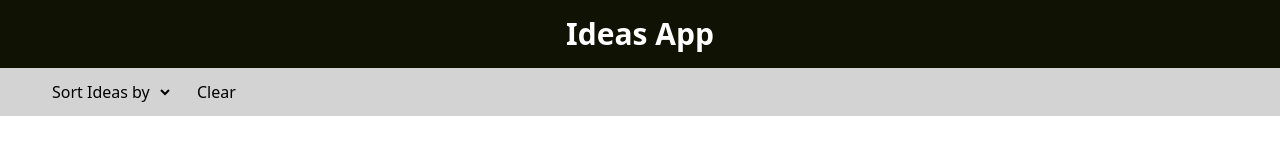
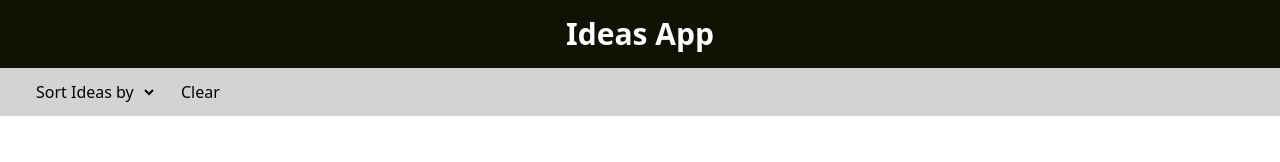
Before and after one commit to GeorgeSomerville1992/scrum-board-duplicate-1992, a React (Vite) app: page / in a window 1280 px wide. Shown: the top 162 px of the page. Built offline with nearby package versions, Linux system fonts and the light colour scheme.

Commit message:
styling minor tweaks

```diff
--- a/src/App.css
+++ b/src/App.css
@@ -10,7 +10,7 @@
   --color-input-text: #b6c2cf;
   --color-input-background: #22272b;
 
-  /* sizes */
+  /* Sizes */
   --input-border-radius: 1rem;
   --form-min-height: 25rem;
   --form-min-height-desktop: 23rem;
--- a/src/components/Home/Home.tsx
+++ b/src/components/Home/Home.tsx
@@ -88,14 +88,14 @@ export const Home = () => {
 
   return (
     <>
-      <div className="w-screen bg-light-grey flex pl-12 h-12 top-15">
+      <div className="w-screen bg-light-grey flex pl-8 h-12 top-15">
         <Sort handleSort={handleSort} ideas={ideas} />
         <button type="button" onClick={handleClear} className="pl-6">
           Clear
         </button>
       </div>
       {notification && <Notification notification={notification} />}
-      <section className="sm:p-12 p-3 grid grid-cols-1 sm:max-w-150 gap-4">
+      <section className="sm:p-12 p-3 grid grid-cols-1 sm:max-w-150 gap-6">
         <div>{memoizedIdea}</div>
         <ul>
           {ideas.map((idea: IdeaType) => {
```
